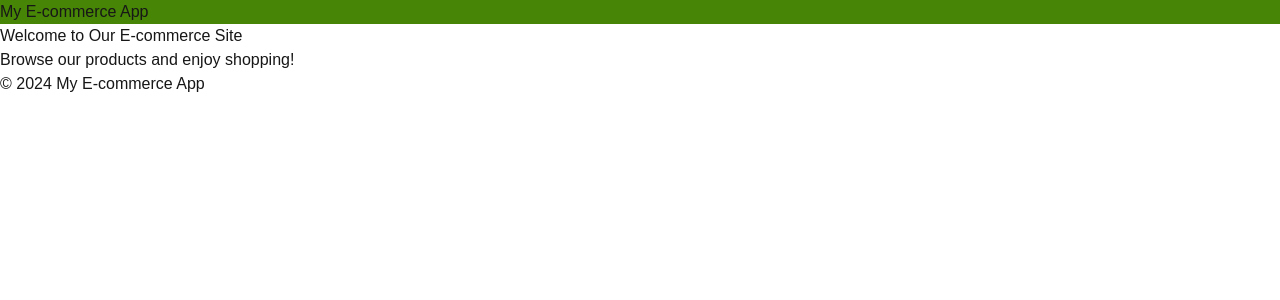
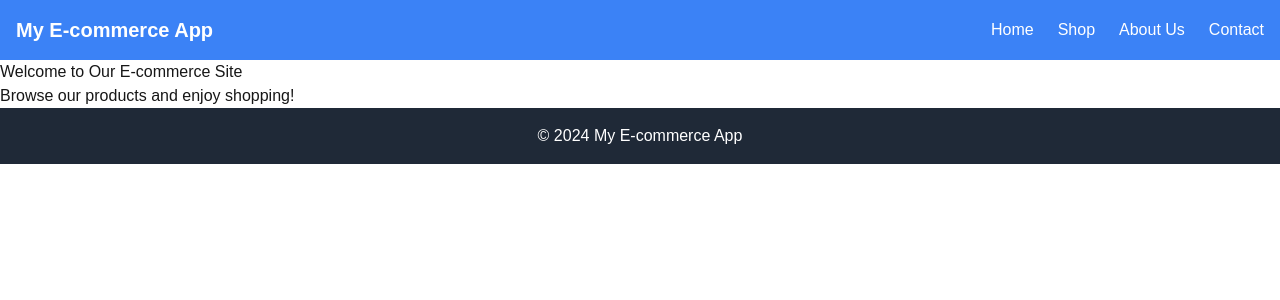
Before and after one commit to LouisGouaux/Sneakllum, a Next.js app in the folder sneakllum/: page / in a window 1280 px wide. Shown: the top 300 px of the page. Built offline with nearby package versions, Linux system fonts and the light colour scheme.

Commit message:
feat: add navbar component

```diff
--- a/sneakllum/src/app/layout.tsx
+++ b/sneakllum/src/app/layout.tsx
@@ -1,4 +1,5 @@
 import "./globals.css";
+import NavBar from "../components/NavBar";
 export const metadata = {
   title: "My E-commerce App",
   description: "An example e-commerce application built with Next.js",
@@ -6,15 +7,19 @@ export const metadata = {
 
 export default function RootLayout({ children }: { children: React.ReactNode }) {
   return (
-      <html lang="en">
-          <body>
-              <header>
-                <h1 className="bg-testred">My E-commerce App</h1>
-                {/* Add navigation links here */}
-              </header>
-              <main>{children}</main>
-              <footer>© 2024 My E-commerce App</footer>
-          </body>
-      </html>
+      <html lang="fr">
+      <body>
+        {/* Ajout de la barre de navigation ici */}
+        <NavBar />
+
+        {/* Le contenu principal de la page */}
+        <main>{children}</main>
+
+        {/* Footer */}
+        <footer className="bg-gray-800 text-white text-center p-4">
+          © 2024 My E-commerce App
+        </footer>
+      </body>
+    </html>
   );
 }
--- /dev/null
+++ b/sneakllum/src/components/NavBar.tsx
@@ -0,0 +1,49 @@
+"use client";
+
+import { useState } from "react";
+import Link from "next/link";
+
+export default function NavBar() {
+  const [isMenuOpen, setIsMenuOpen] = useState(false);
+
+  return (
+    <header className="bg-blue-500 text-white p-4">
+      <nav className="container mx-auto flex justify-between items-center">
+        {/* Logo */}
+        <h1 className="text-xl font-bold">My E-commerce App</h1>
+
+        {/* Hamburger Icon for small screens */}
+        <button
+          className="lg:hidden"
+          onClick={() => setIsMenuOpen(!isMenuOpen)}
+        >
+          <span className="text-2xl">☰</span>
+        </button>
+
+        {/* Desktop Links */}
+        <ul className={`lg:flex space-x-6 ${isMenuOpen ? 'flex' : 'hidden'} lg:flex`}>
+          <li>
+            <Link href="/" className="hover:text-yellow-300 transition-colors">
+              Home
+            </Link>
+          </li>
+          <li>
+            <Link href="/shop" className="hover:text-yellow-300 transition-colors">
+              Shop
+            </Link>
+          </li>
+          <li>
+            <Link href="/about" className="hover:text-yellow-300 transition-colors">
+              About Us
+            </Link>
+          </li>
+          <li>
+            <Link href="/contact" className="hover:text-yellow-300 transition-colors">
+              Contact
+            </Link>
+          </li>
+        </ul>
+      </nav>
+    </header>
+  );
+}
```
